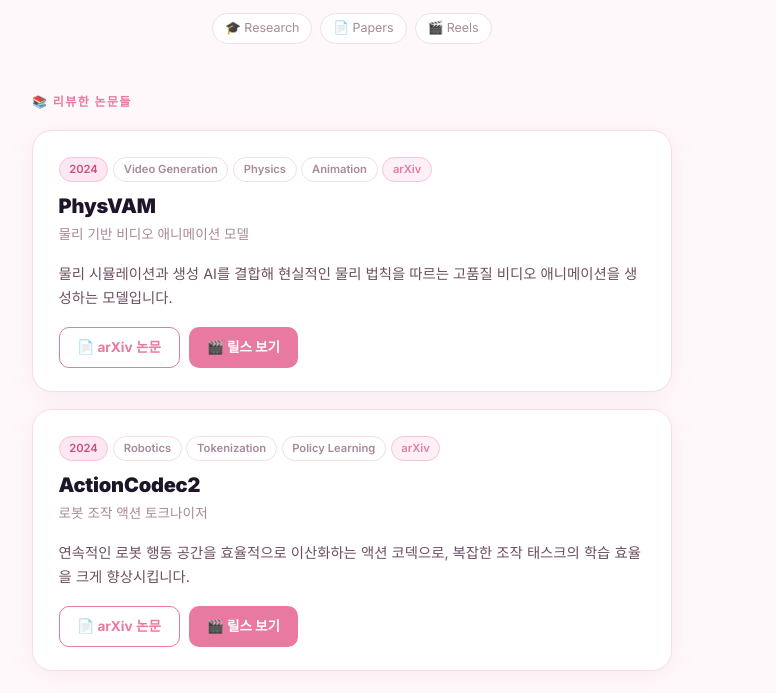
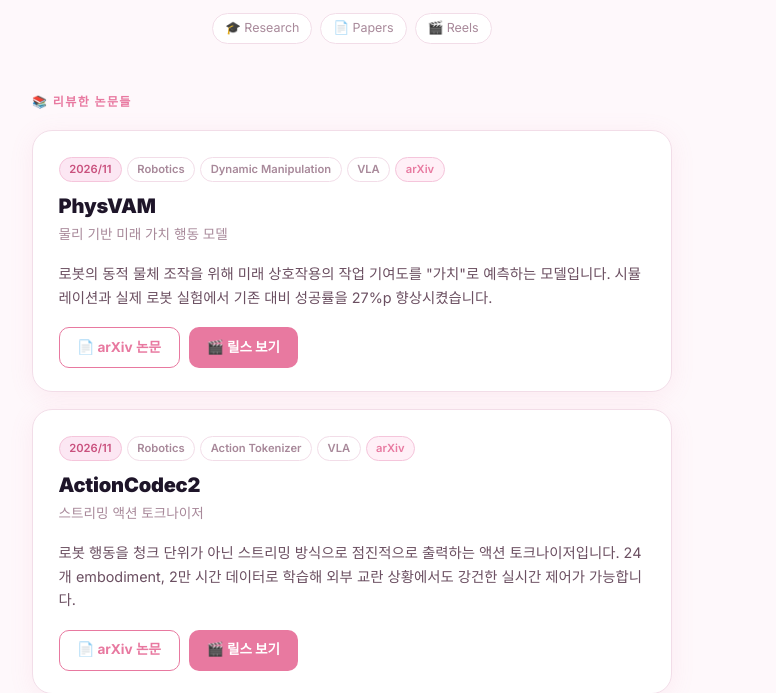
Before and after one commit to HYOBINCHOI/paper-reviews, a plain HTML site: page index.html in a window 1280 px wide. Shown: the part 282-975 px from the top of the page, without its empty margins (288-1064 px from the left). Drawn offline with Linux system fonts and the light colour scheme.

Commit message:
Update index.html

```diff
--- a/index.html
+++ b/index.html
@@ -337,30 +337,33 @@
 <script>
 // ━━ 논문 목록 ━━
 const PAPERS = [
+
   {
   id: 'physvam',
-    emoji: '🌊',
+  emoji: '🤖',
   title: 'PhysVAM',
-    subtitle: '물리 기반 비디오 애니메이션 모델',
-    year: '2024',
-    tags: ['Video Generation', 'Physics', 'Animation'],
+  subtitle: '물리 기반 미래 가치 행동 모델',
+  year: '2026/11',
+  tags: ['Robotics', 'Dynamic Manipulation', 'VLA'],
   venue: 'arXiv',
-    desc: '물리 시뮬레이션과 생성 AI를 결합해 현실적인 물리 법칙을 따르는 고품질 비디오 애니메이션을 생성하는 모델입니다.',
-    arxiv: 'https://arxiv.org/abs/XXXX.XXXXX',
+  desc: '로봇의 동적 물체 조작을 위해 미래 상호작용의 작업 기여도를 "가치"로 예측하는 모델입니다. 시뮬레이션과 실제 로봇 실험에서 기존 대비 성공률을 27%p 향상시켰습니다.',
+  arxiv: 'https://arxiv.org/abs/2611.26105',
   reels: 'https://www.instagram.com/reel/XXXXXXXXX'
 },
+
   {
   id: 'actioncodec2',
-    emoji: '🤖',
+  emoji: '⚡',
   title: 'ActionCodec2',
-    subtitle: '로봇 조작 액션 토크나이저',
-    year: '2024',
-    tags: ['Robotics', 'Tokenization', 'Policy Learning'],
+  subtitle: '스트리밍 액션 토크나이저',
+  year: '2026/11',
+  tags: ['Robotics', 'Action Tokenizer', 'VLA'],
   venue: 'arXiv',
-    desc: '연속적인 로봇 행동 공간을 효율적으로 이산화하는 액션 코덱으로, 복잡한 조작 태스크의 학습 효율을 크게 향상시킵니다.',
-    arxiv: 'https://arxiv.org/abs/XXXX.XXXXX',
+  desc: '로봇 행동을 청크 단위가 아닌 스트리밍 방식으로 점진적으로 출력하는 액션 토크나이저입니다. 24개 embodiment, 2만 시간 데이터로 학습해 외부 교란 상황에서도 강건한 실시간 제어가 가능합니다.',
+  arxiv: 'https://arxiv.org/abs/2611.15490',
   reels: 'https://www.instagram.com/reel/XXXXXXXXX'
 }
+
 ];
 
 function trackClick(paperId, linkType) {
```
Lines whose indentation alone changed are shown as unchanged.
